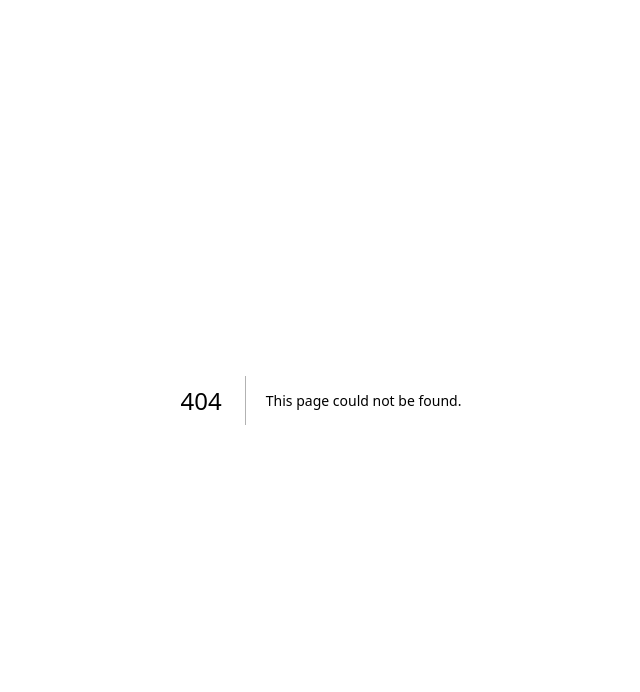
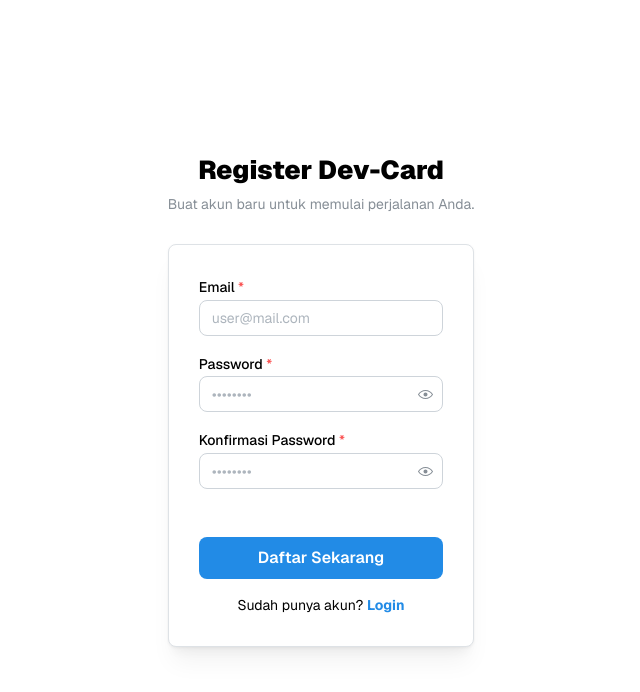
Before and after one commit to Ramdani001/Card-Project, a Next.js app: page /register in a window 1280 px wide. Before the commit this address had no page. Shown: the top 692 px of the page, without its empty margins (319-959 px from the left). Built offline with nearby package versions, Linux system fonts and the light colour scheme.

Commit message:
Add Register Page

```diff
--- a/app/api/register/route.ts
+++ b/app/api/register/route.ts
@@ -2,17 +2,19 @@ import { NextRequest } from "next/server";
 import prisma from "@/lib/prisma";
 import bcrypt from "bcrypt";
 import { handleApiError, sendResponse } from "@/helpers/response.helper";
+import { CONSTANT } from "@/app/constants";
 
 export const POST = async (req: NextRequest) => {
   try {
     const { email, password } = await req.json();
 
     if (!email || !password) {
-      return sendResponse({
-        success: false,
-        message: "Email and password are required",
-        status: 400,
-      });
+      throw new Error("Email and password are required");
+    }
+
+    const defaultIdRole = await prisma.appConfig.findFirst({ where: { code: CONSTANT.APP_CONFIG.DEFAULT_ID_ROLE_CODE } });
+    if (!defaultIdRole) {
+      throw new Error(`Missing required AppConfig: ${CONSTANT.APP_CONFIG.DEFAULT_ID_ROLE_CODE}`);
     }
 
     const existingUser = await prisma.user.findUnique({ where: { email } });
@@ -30,7 +32,7 @@ export const POST = async (req: NextRequest) => {
       data: {
         email,
         password: hashedPassword,
-        idRole: 2,
+        idRole: Number(defaultIdRole.value),
       },
     });
 
--- /dev/null
+++ b/app/constants/index.ts
@@ -0,0 +1,5 @@
+export const CONSTANT = {
+  APP_CONFIG: {
+    DEFAULT_ID_ROLE_CODE: "DEFAULT_ID_ROLE_REGISTER",
+  },
+};
--- a/app/layout.tsx
+++ b/app/layout.tsx
@@ -6,6 +6,7 @@ import { Geist, Geist_Mono } from "next/font/google";
 
 import "@mantine/core/styles.css";
 import "./globals.css";
+import { NextAuthProvider } from "./providers/NextAuthProvider";
 
 const geistSans = Geist({
   variable: "--font-geist-sans",
@@ -37,10 +38,12 @@ export default function RootLayout({
         <ColorSchemeScript defaultColorScheme="auto" />
       </head>
       <body className={`${geistSans.variable} ${geistMono.variable}`}>
-        <MantineProvider theme={theme} defaultColorScheme="auto">
-          <Notifications />
-          {children}
-        </MantineProvider>
+        <NextAuthProvider>
+          <MantineProvider theme={theme} defaultColorScheme="auto">
+            <Notifications />
+            {children}
+          </MantineProvider>
+        </NextAuthProvider>
       </body>
     </html>
   );
--- /dev/null
+++ b/app/providers/NextAuthProvider.tsx
@@ -0,0 +1,12 @@
+"use client";
+
+import { SessionProvider } from "next-auth/react";
+import React, { ReactNode } from "react";
+
+interface Props {
+  children: ReactNode;
+}
+
+export const NextAuthProvider = ({ children }: Props) => {
+  return <SessionProvider>{children}</SessionProvider>;
+};
--- /dev/null
+++ b/app/register/page.tsx
@@ -0,0 +1,141 @@
+"use client";
+
+import { useState } from "react";
+import { useRouter } from "next/navigation";
+import Link from "next/link";
+import { TextInput, PasswordInput, Button, Paper, Title, Text, Container, Alert, Stack, Center, Anchor } from "@mantine/core";
+import { IconAlertCircle, IconCheck } from "@tabler/icons-react";
+
+export default function RegisterPage() {
+  const [form, setForm] = useState({
+    email: "",
+    password: "",
+    confirmPassword: "",
+  });
+
+  const [error, setError] = useState("");
+  const [success, setSuccess] = useState("");
+  const [loading, setLoading] = useState(false);
+  const router = useRouter();
+
+  const handleChange = (field: string, value: string) => {
+    setForm((prev) => ({ ...prev, [field]: value }));
+  };
+
+  const handleSubmit = async (e: React.FormEvent) => {
+    e.preventDefault();
+    setError("");
+    setSuccess("");
+    setLoading(true);
+
+    if (form.password !== form.confirmPassword) {
+      setError("Password dan Konfirmasi Password tidak sama!");
+      setLoading(false);
+      return;
+    }
+
+    if (form.password.length < 6) {
+      setError("Password minimal 6 karakter");
+      setLoading(false);
+      return;
+    }
+
+    try {
+      const res = await fetch("/api/register", {
+        method: "POST",
+        headers: { "Content-Type": "application/json" },
+        body: JSON.stringify({
+          email: form.email,
+          password: form.password,
+        }),
+      });
+
+      const json = await res.json();
+
+      if (!res.ok) {
+        throw new Error(json.message || "Gagal melakukan registrasi");
+      }
+
+      setSuccess("Registrasi berhasil! Mengalihkan ke halaman login...");
+
+      setTimeout(() => {
+        router.push("/login");
+      }, 2000);
+    } catch (err: any) {
+      setError(err.message || "Terjadi kesalahan pada server.");
+    } finally {
+      setLoading(false);
+    }
+  };
+
+  return (
+    <Center style={{ minHeight: "100vh" }}>
+      <Container size={420} my={40}>
+        <Title ta="center" fw={900} order={2}>
+          Register Dev-Card
+        </Title>
+        <Text c="dimmed" size="sm" ta="center" mt={5}>
+          Buat akun baru untuk memulai perjalanan Anda.
+        </Text>
+
+        <Paper withBorder shadow="md" p={30} mt={30} radius="md">
+          {error && (
+            <Alert icon={<IconAlertCircle size="1rem" />} title="Gagal" color="red" mb="md" radius="md">
+              {error}
+            </Alert>
+          )}
+
+          {success && (
+            <Alert icon={<IconCheck size="1rem" />} title="Berhasil" color="teal" mb="md" radius="md">
+              {success}
+            </Alert>
+          )}
+
+          <form onSubmit={handleSubmit}>
+            <Stack>
+              <TextInput
+                label="Email"
+                placeholder="user@mail.com"
+                required
+                type="email"
+                value={form.email}
+                onChange={(e) => handleChange("email", e.currentTarget.value)}
+                radius="md"
+              />
+
+              <PasswordInput
+                label="Password"
+                placeholder="••••••••"
+                required
+                value={form.password}
+                onChange={(e) => handleChange("password", e.currentTarget.value)}
+                radius="md"
+              />
+
+              <PasswordInput
+                label="Konfirmasi Password"
+                placeholder="••••••••"
+                required
+                value={form.confirmPassword}
+                onChange={(e) => handleChange("confirmPassword", e.currentTarget.value)}
+                radius="md"
+                error={form.confirmPassword && form.password !== form.confirmPassword ? "Password tidak cocok" : null}
+              />
+
+              <Button type="submit" fullWidth mt="xl" radius="md" size="md" loading={loading}>
+                Daftar Sekarang
+              </Button>
+            </Stack>
+          </form>
+
+          <Text ta="center" mt="md" size="sm">
+            Sudah punya akun?{" "}
+            <Anchor component={Link} href="/login" fw={700}>
+              Login
+            </Anchor>
+          </Text>
+        </Paper>
+      </Container>
+    </Center>
+  );
+}
```
Also changed, not shown: app/dashboard/main/page.tsx (+1 -6 lines), app/login/page.tsx (+27 -3 lines).
